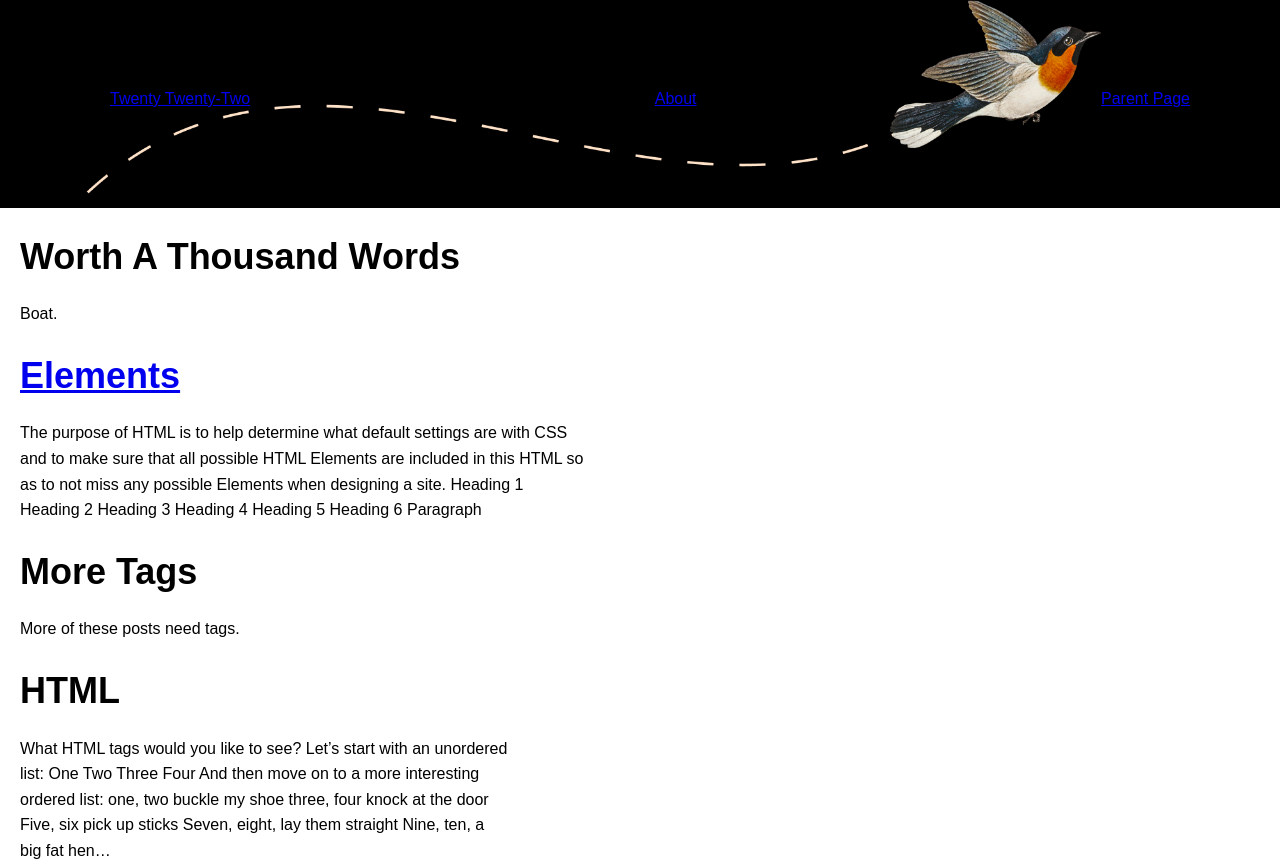
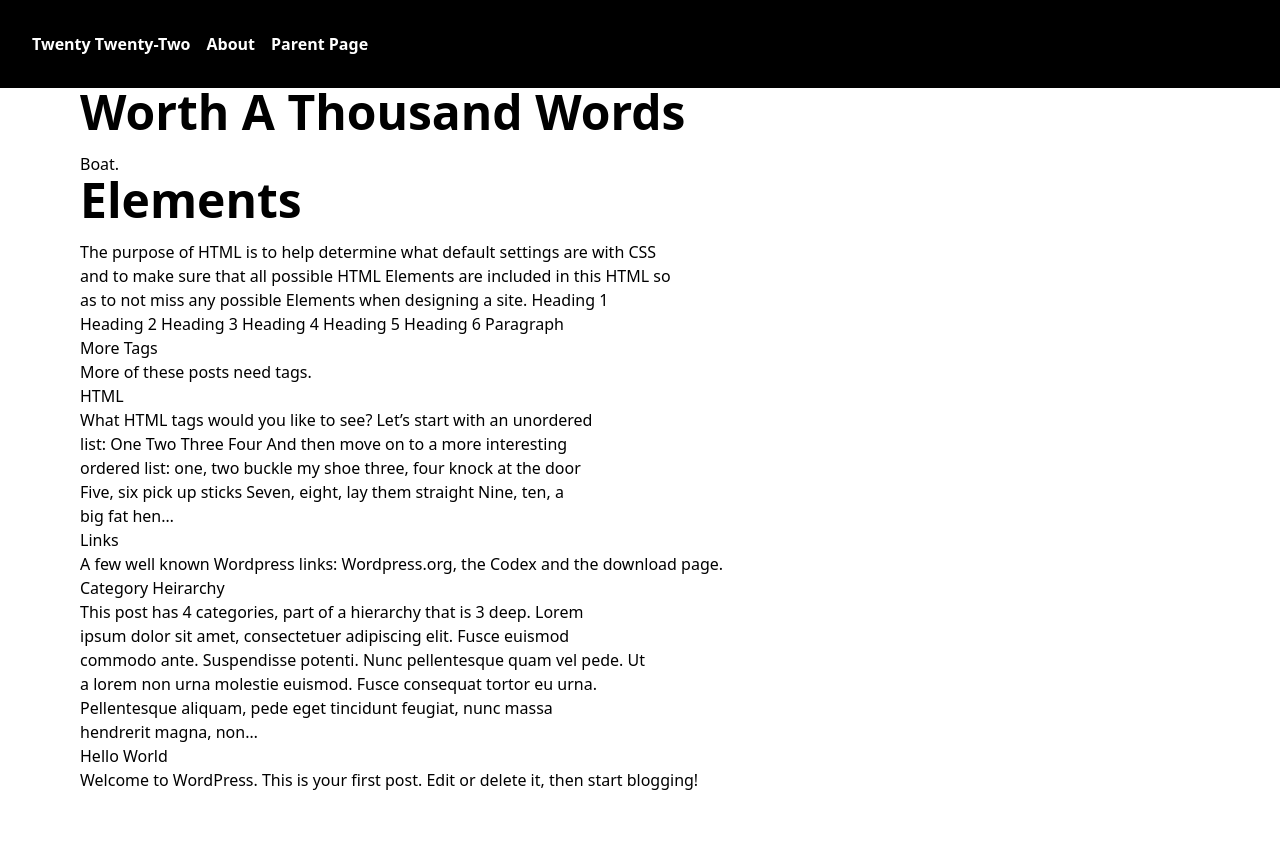
Before and after one commit to EddieDevPipeline/html-capstone, a plain HTML site: page index.html in a window 1280 px wide. Shown: the top 867 px of the page. Drawn offline with nearby package versions, Linux system fonts and the light colour scheme.

Commit message:
adding tailwind css

```diff
--- a/index.html
+++ b/index.html
@@ -4,82 +4,39 @@
     <meta charset="UTF-8" />
     <meta name="viewport" content="width=device-width, initial-scale=1.0" />
     <title>Twenty Twenty-Two</title>
-    <style>
-      body {
-        font-family: Arial, sans-serif;
-        line-height: 1.6;
-        margin: 0;
-        padding: 0;
-      }
-
-      header {
-        background-color: #000000;
-        background-image: url("../assets/flight-path-on-transparent-d.png");
-        background-repeat: no-repeat;
-        background-size: cover;
-        padding: 70px;
-        text-align: center;
-      }
-
-      h1 {
-        font-size: 36px;
-        margin: 0;
-      }
-
-      main {
-        padding: 20px;
-      }
-
-      p {
-        margin-bottom: 20px;
-      }
-
-      h2 {
-        font-size: 24px;
-        margin: 20px 0;
-      }
-
-      ul {
-        list-style-type: none;
-        display: flex;
-        justify-content: space-between;
-        padding: 50;
-      }
-
-      li {
-        margin-right: 20px;
-      }
-
-      li {
-        margin-bottom: 10px;
-      }
-    </style>
+    <script src="https://cdn.tailwindcss.com"></script>
   </head>
   <body>
-    <header>
-      <nav>
-        <ul>
+    <header class="bg-black text-white">
+      <div class="text-x1 font-bold">
+        <nav class="flex justify-between items-center p-8">
+          <ul class="flex space-x-4">
             <li><a href="./index.html">Twenty Twenty-Two</a></li>
             <li><a href="./pages/about.html">About</a></li>
             <li><a href="./pages/parent-page.html">Parent Page</a></li>
           </ul>
         </nav>
+      </div>
     </header>
-    <main>
+    <main class="px-20">
+      <section class="mb-20">
         <div>
-        <h1>Worth A Thousand Words</h1>
+          <h1 class="text-5xl font-bold mb-4">Worth A Thousand Words</h1>
           <p>Boat.</p>
         </div>
         <div>
-        <h1><a href="./pages/elements.html">Elements</a></h1>
+          <h1 class="text-5xl font-bold mb-4">
+            <a href="./pages/elements.html">Elements</a>
+          </h1>
           <p>
             The purpose of HTML is to help determine what default settings are
             with CSS
             <br />
-          and to make sure that all possible HTML Elements are included in this
-          HTML so
+            and to make sure that all possible HTML Elements are included in
+            this HTML so
             <br />
-          as to not miss any possible Elements when designing a site. Heading 1
+            as to not miss any possible Elements when designing a site. Heading
+            1
             <br />
             Heading 2 Heading 3 Heading 4 Heading 5 Heading 6 Paragraph
           </p>
@@ -97,7 +54,8 @@
             <br />
             ordered list: one, two buckle my shoe three, four knock at the door
             <br />
-          Five, six pick up sticks Seven, eight, lay them straight Nine, ten, a
+            Five, six pick up sticks Seven, eight, lay them straight Nine, ten,
+            a
             <br />
             big fat hen…
           </p>
@@ -112,11 +70,13 @@
         <div>
           <h1>Category Heirarchy</h1>
           <p>
-          This post has 4 categories, part of a hierarchy that is 3 deep. Lorem
+            This post has 4 categories, part of a hierarchy that is 3 deep.
+            Lorem
             <br />
             ipsum dolor sit amet, consectetuer adipiscing elit. Fusce euismod
             <br />
-          commodo ante. Suspendisse potenti. Nunc pellentesque quam vel pede. Ut
+            commodo ante. Suspendisse potenti. Nunc pellentesque quam vel pede.
+            Ut
             <br />
             a lorem non urna molestie euismod. Fusce consequat tortor eu urna.
             <br />
@@ -128,10 +88,11 @@
         <div>
           <h1>Hello World</h1>
           <p>
-          Welcome to WordPress. This is your first post. Edit or delete it, then
-          start blogging!
+            Welcome to WordPress. This is your first post. Edit or delete it,
+            then start blogging!
           </p>
         </div>
+      </section>
     </main>
   </body>
 </html>
```
Lines whose indentation alone changed are shown as unchanged.
